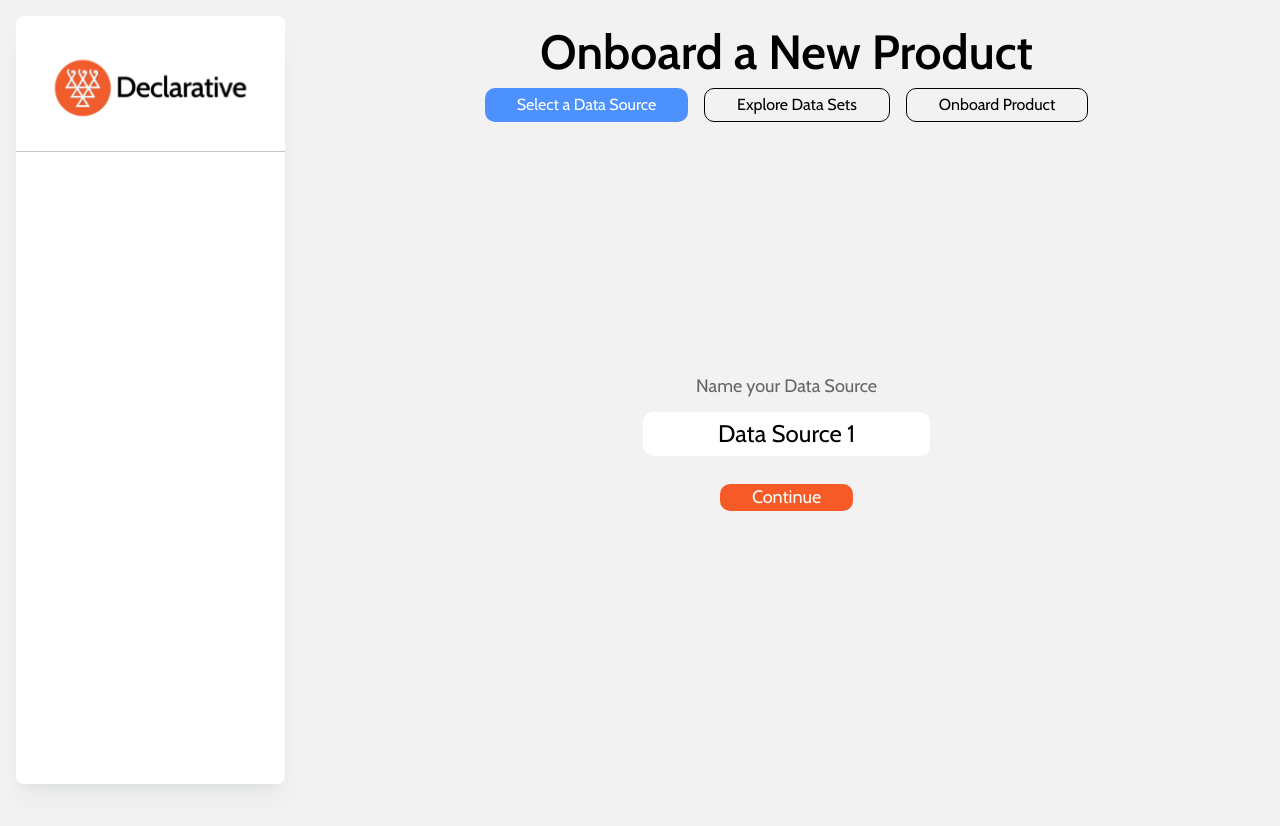
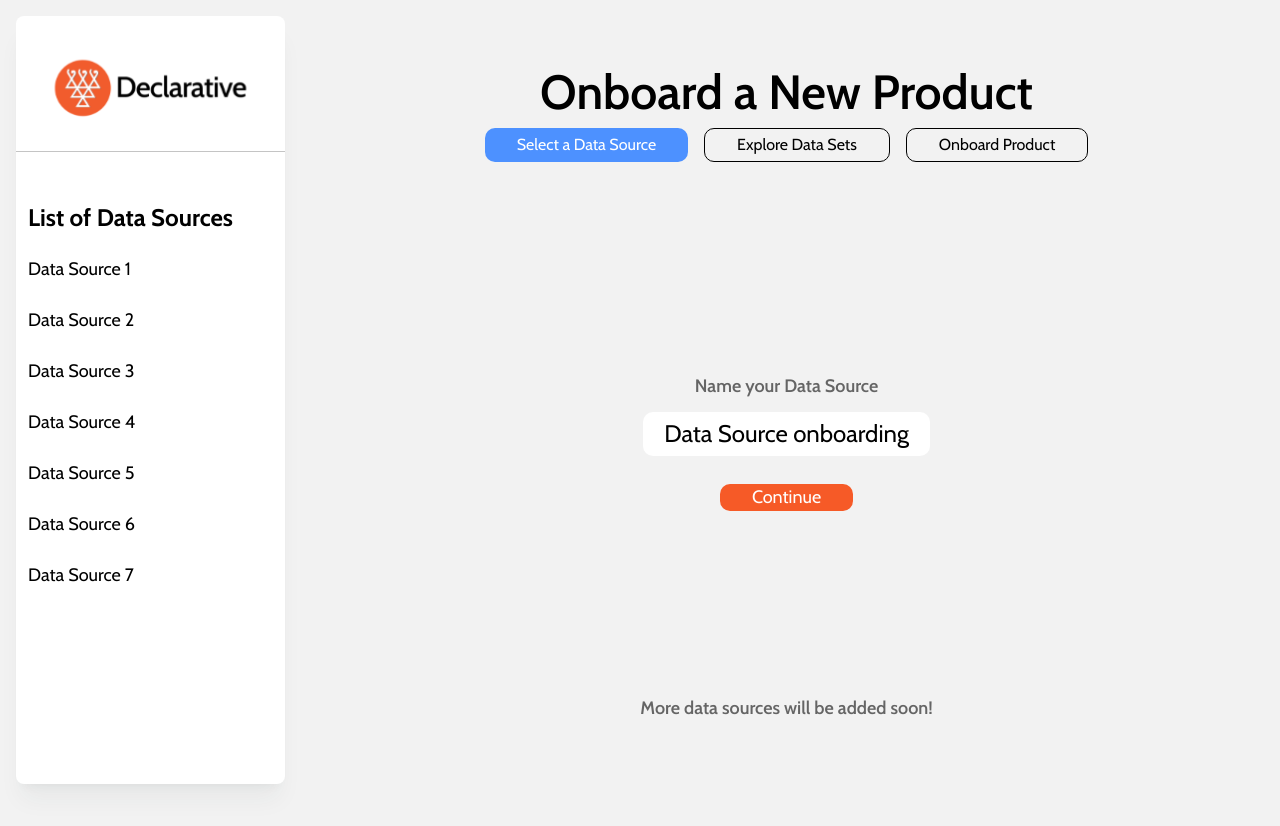
Before and after one commit to Umang1302/declarative, a Next.js app: page /onboarding in a window 1280 px wide. Shown: the top 826 px of the page. Built offline with nearby package versions, Linux system fonts and the light colour scheme.

Commit message:
3/07/2023

```diff
--- a/src/app/layout.tsx
+++ b/src/app/layout.tsx
@@ -1,7 +1,7 @@
 "use client";
 
 import "./globals.css";
-import React from "react";
+import React, { useEffect } from "react";
 
 import Sidebar from "../components/common/Sidebar";
 import Navsearchbar from "../components/common/NavSearchbar";
@@ -20,6 +20,13 @@ export default function RootLayout({
   const pathname = usePathname();
 
   const [active, setActive] = React.useState(0);
+  const [dataSetVal, setDataSetVal] = React.useState("");
+
+  useEffect(() => {
+    console.log("PathName", pathname);
+    setDataSetVal(pathname.split("/")[pathname.length - 1]);
+  }, [pathname]);
+
   return (
     <html lang="en">
       <body
@@ -34,14 +41,21 @@ export default function RootLayout({
             {!pathname.split("/").includes("onboarding") ? (
               <Sidebar active={active} setActive={setActive} />
             ) : (
-              <OnboardingSidebar active={active} setActive={setActive} />
+              <OnboardingSidebar
+                setDataSetVal={setDataSetVal}
+                active={active}
+                setActive={setActive}
+              />
             )}
           </div>
           <div className="w-full pl-6 h-full max-w-[2018px] 5xl:px-[10%] 5xl:mx-[5%]">
             {!pathname.split("/").includes("onboarding") ? (
               <Navsearchbar />
             ) : (
-              <OnboardingHeading />
+              <OnboardingHeading
+                dataSetVal={dataSetVal}
+                setDataSetVal={setDataSetVal}
+              />
             )}
             <div>{children}</div>
           </div>
--- /dev/null
+++ b/src/app/onboarding/[id]/page.tsx
@@ -0,0 +1,25 @@
+"use client";
+
+import { useState, useEffect } from "react";
+
+export default function page({ params }: any) {
+  //   useEffect(() => {
+  //     console.log("params", params);
+  //   }, [params]);
+
+  // const [tabs, setTabs] = useState([
+  //   {
+  //     content: <>hello1</>,
+  //   },
+  //   {
+  //     content: <>hello2</>,
+  //   },
+  //   {
+  //     content: <>hello3</>,
+  //   },
+  // ]);
+
+  // const [select, setSelected] = useState(0);
+
+  return <div></div>;
+}
--- a/src/components/common/OnboardingHeading.tsx
+++ b/src/components/common/OnboardingHeading.tsx
@@ -1,6 +1,6 @@
 "use client";
 
-import React, { useState } from "react";
+import React, { useEffect, useState } from "react";
 import {
   Card,
   Typography,
@@ -26,13 +26,20 @@ import OnboardingPage1 from "../onboarding/Page1";
 
 const cabin = Cabin({ subsets: ["latin"] });
 
-export default function OnboardingHeading() {
+export default function OnboardingHeading({ setDataSetVal, dataSetVal }: any) {
   const router = useRouter();
 
+  const [select, setSelected] = useState(0);
   const [tabs, setTabs] = useState([
     {
       header: "Select a Data Source",
-      content: <OnboardingPage1 />,
+      content: (
+        <OnboardingPage1
+          setSelected={setSelected}
+          dataSetVal={dataSetVal}
+          setDataSetVal={setDataSetVal}
+        />
+      ),
     },
     {
       header: "Explore Data Sets",
@@ -44,11 +51,11 @@ export default function OnboardingHeading() {
     },
   ]);
 
-  const [select, setSelected] = useState(0);
+  useEffect(() => {}, [select]);
 
   return (
     <>
-      <div className={`w-full h-full text-black ${cabin.className}`}>
+      <div className={`w-full h-full  py-10 text-black ${cabin.className}`}>
         <div className="w-full flex justify-center">
           <p className="text-[48px] font-[600]">Onboard a New Product</p>
         </div>
--- a/src/components/common/OnboardingSidebar.tsx
+++ b/src/components/common/OnboardingSidebar.tsx
@@ -1,6 +1,6 @@
 "use client";
 
-import React, { useEffect } from "react";
+import React, { useEffect, useState } from "react";
 import {
   Card,
   Typography,
@@ -24,7 +24,11 @@ import { useRouter, usePathname } from "next/navigation";
 
 const cabin = Cabin({ subsets: ["latin"] });
 
-export default function OnboardingSidebar({ active, setActive }: any) {
+export default function OnboardingSidebar({
+  active,
+  setActive,
+  setDataSetVal,
+}: any) {
   const [open, setOpen] = React.useState(0);
 
   const router = useRouter();
@@ -43,23 +47,62 @@ export default function OnboardingSidebar({ active, setActive }: any) {
     }
   }, [pathName]);
 
+  const [dataSource, setDataSource] = useState([
+    "Data Source 1",
+    "Data Source 2",
+    "Data Source 3",
+    "Data Source 4",
+    "Data Source 5",
+    "Data Source 6",
+    "Data Source 7",
+  ]);
+
   return (
     <>
-      <Card className="shadow-xl shadow-blue-gray-900/5 rounded-lg w-[15vw] md:hidden xl:block max-w-[269px] min-w-[269px] py-2">
+      <Card className="shadow-xl shadow-blue-gray-900/5 rounded-lg w-[20vw] md:hidden xl:block max-w-[369px] min-w-[269px] py-2">
         <div className={`w-full h-full ${cabin.className}`}>
           {/* logo */}
-          <div className="relative w-full mt-[34px] h-[8%] max-h-[70px]">
+          <div
+            onClick={() => {
+              router.push("/");
+            }}
+            className="relative cursor-pointer w-full mt-[34px] h-[8%] max-h-[70px]"
+          >
             <Image src="/declarativeLogoBlack.svg" alt="brand" fill />
           </div>
 
           <hr className="border-[#C4C4C4] mt-[33px]" />
+          <div className="h-full px-3 py-6">
+            <p className="mt-6 text-black font-[800] text-[24px]">
+              List of Data Sources
+            </p>
+            <div className="h-[70%] text-black text-[18px] py-5 gap-y-6 flex flex-col">
+              {dataSource.map((item, index) => (
+                <p
+                  className="cursor-pointer"
+                  onClick={() => {
+                    setDataSetVal(`Data Source ${index}`);
+                    router.push(`/onboarding/${index + 1}`);
+                  }}
+                  key={index}
+                >
+                  {item}
+                </p>
+              ))}
+            </div>
+          </div>
         </div>
       </Card>
       <Card className="shadow-xl shadow-blue-gray-900/5 rounded-lg w-[80px] xl:hidden py-2">
         <div
           className={`w-full flex flex-col gap-y-6 pt-6 items-center ${cabin.className}`}
         >
-          <div className="relative  w-[36.6px] h-[36.6px]">
+          <div
+            onClick={() => {
+              router.push("/");
+            }}
+            className="relative  cursor-pointer w-[36.6px] h-[36.6px]"
+          >
             <Image src="/minLogo.svg" alt="brand" fill />
           </div>
           <div className="w-full h-[1px] bg-[#C4C4C4]" />
--- a/src/components/onboarding/Page1.tsx
+++ b/src/components/onboarding/Page1.tsx
@@ -10,31 +10,55 @@ import OverviewTable from "../product/OverviewTab";
 import { Cabin } from "next/font/google";
 import Intents from "../product/Intents";
 import DataTab from "../data/DataTab";
+import { usePathname } from "next/navigation";
 const cabin = Cabin({ subsets: ["latin"] });
 
-export default function TransparentTabs({ data }: any) {
-  const [dataSetVal, setDataSetVal] = useState("Data Source 1");
+export default function TransparentTabs({
+  dataSetVal,
+  setDataSetVal,
+  setSelected,
+}: any) {
+  const pathname = usePathname();
+
+  const [val, setVal] = useState("");
+
+  useEffect(() => {
+    const arr = pathname.split("/");
+    setVal(`Data Source ${arr[arr.length - 1]}`);
+  }, [pathname]);
 
   return (
+    <>
       <div
-      className={`w-full flex flex-col gap-y-3 items-center justify-center h-[80vh] py-3`}
+        className={`w-full relative flex flex-col gap-y-3 items-center justify-center h-[70vh] py-3`}
       >
-      <div className="text-[#656565] text-[18px]">Name your Data Source</div>
+        <div className="text-[#656565] font-[600] text-[18px]">
+          Name your Data Source
+        </div>
         <div className="w-full flex justify-center">
           <input
-          value={dataSetVal}
+            value={val}
             type="text"
             onChange={(e) => {
-            setDataSetVal(e.target.value);
+              setVal(e.target.value);
             }}
-          className="rounded-[10px] text-[24px] text-center py-1 w-[30%] bg-[] flex justify-center items-center outline-none"
+            className="rounded-[10px] text-[24px] text-center py-1 w-[30%] flex justify-center items-center outline-none"
           />
         </div>
         <div className="w-full flex justify-center mt-4">
-        <button className="bg-[#F65A27] w-[14%] rounded-[10px] text-[18px] text-white">
+          <button
+            onClick={() => {
+              setSelected(1);
+            }}
+            className="bg-[#F65A27] w-[14%] rounded-[10px] text-[18px] text-white"
+          >
             Continue
           </button>
         </div>
+        <div className="text-[#656565] absolute flex justify-center bottom-0 text-[18px] font-[600] mt-[8rem]">
+          <p>More data sources will be added soon!</p>
         </div>
+      </div>
+    </>
   );
 }
```
Lines whose indentation alone changed are shown as unchanged.
